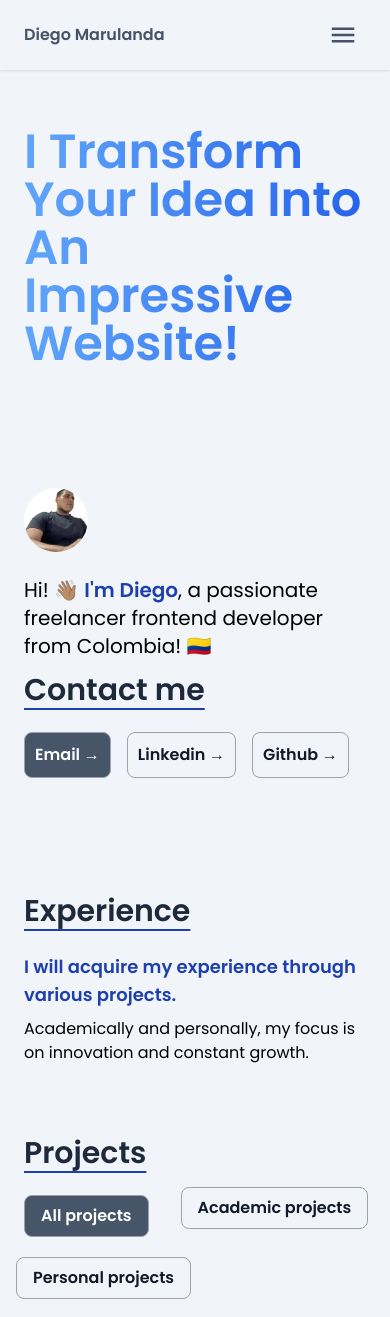
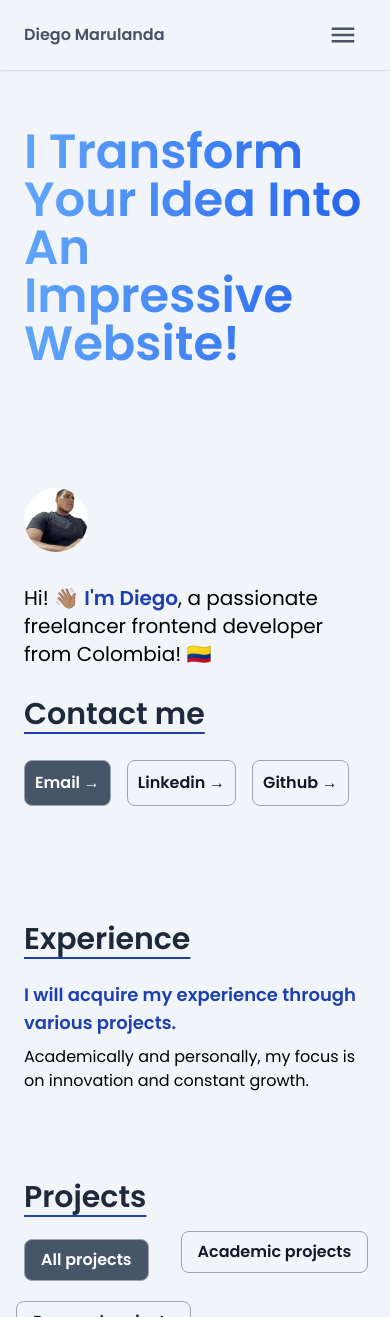
Before and after one commit to DiegoMarulandaB/Portfolio, a Next.js app: page / in a window 390 px wide. Shown: the top 1317 px of the page. Built offline with nearby package versions, Linux system fonts and the light colour scheme.

Commit message:
refactor: :bug: add fixes contact me

```diff
--- a/src/components/Contact/Contact.tsx
+++ b/src/components/Contact/Contact.tsx
@@ -11,7 +11,7 @@ const Contact = () => {
               <div className="w-full md:w-6/12">
                 <div className="paragraph [&>p]:mb-4">
                   <div className="flex flex-col sm:flex-row mt-4">
-                    <div className="flex-shrink-0 w-16 h-16 md:w-18 md:h-18 mb-4 sm:mb-0">
+                    <div className="flex-shrink-0 w-16 h-16 md:w-18 md:h-18 mb-6 sm:mb-0">
                       <img
                         loading="lazy"
                         className="img-contact w-full h-full object-cover"
@@ -21,7 +21,7 @@ const Contact = () => {
                         alt="Profile Picture"
                       />
                     </div>
-                    <div className="mt-2 sm:mt-0 sm:ml-4">
+                    <div className="mt-2 sm:mt-0 sm:ml-4 mb-4 sm:mb-0">
                       <h1 className="heading-1">
                         Hi! 👋🏽 <strong className="description-user heading-1">I&apos;m Diego</strong>, a passionate
                         freelancer frontend developer from Colombia! 🇨🇴
@@ -30,9 +30,8 @@ const Contact = () => {
                   </div>
                 </div>
               </div>
-
               <div className="md:5/12 lg:w-5/2">
-                <div className="span-contact-experience-about span-underline pt-4 flex flex-col items-start text-start justify-start md:items-center md:text-center md:justify-center">
+                <div className="span-contact-experience-about span-underline pt-4 flex flex-col items-start text-start justify-start md:items-center md:text-center md:justify-center mb-1 sm:mb-0">
                   <span className="mb-4 mt-[-28px]">Contact me</span>
                 </div>
                 <ContactButton />
--- a/src/components/Experience/Experience.tsx
+++ b/src/components/Experience/Experience.tsx
@@ -31,7 +31,7 @@ const Experience = () => {
   const svgSrc = theme === 'dark' ? svgDarkSrc : svgLightSrc
 
   return (
-    <section id="experience" className="pt-28 mt-[-1px] ">
+    <section id="experience" className="pt-28 mt-[-1px] mb-4 sm:mb-0 ">
       <div className="heading-2 mx-auto lg:px-8 max-w-screen-lg sm:px-6">
         <div className="ml-2 mx-2 mr-2 text-start mb-4 span-contact-experience-about span-underline">
           <span>Experience</span>
--- a/src/components/Navigation/MenuNav.tsx
+++ b/src/components/Navigation/MenuNav.tsx
@@ -22,7 +22,9 @@ const MenuNav = () => {
           </div>
         </Link>
       ))}
-      <ThemeButton />
+      <div className="mb-4 sm:mb-0 pt-3 sm:pt-0">
+        <ThemeButton />
+      </div>
     </div>
   )
 }
```
